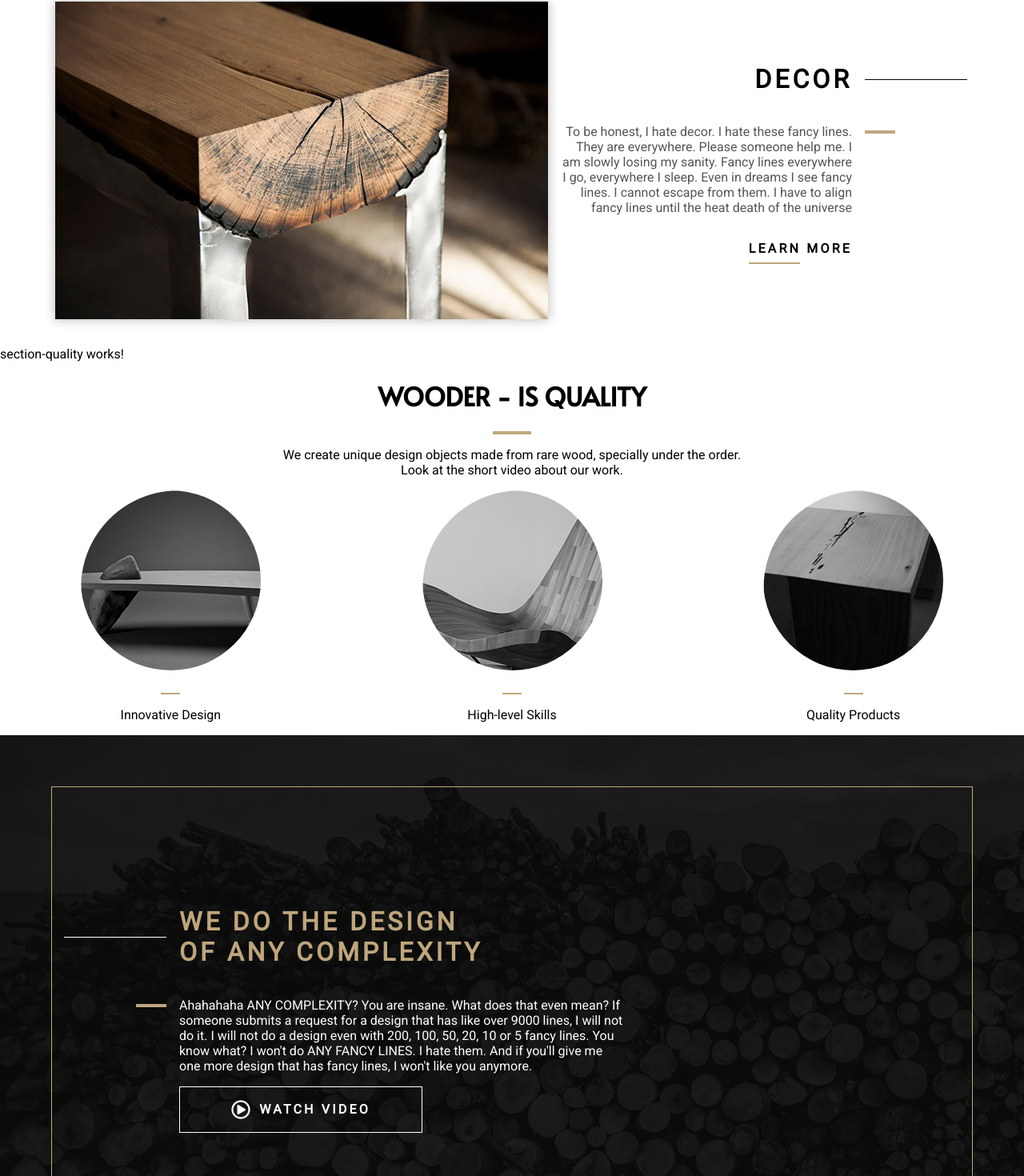
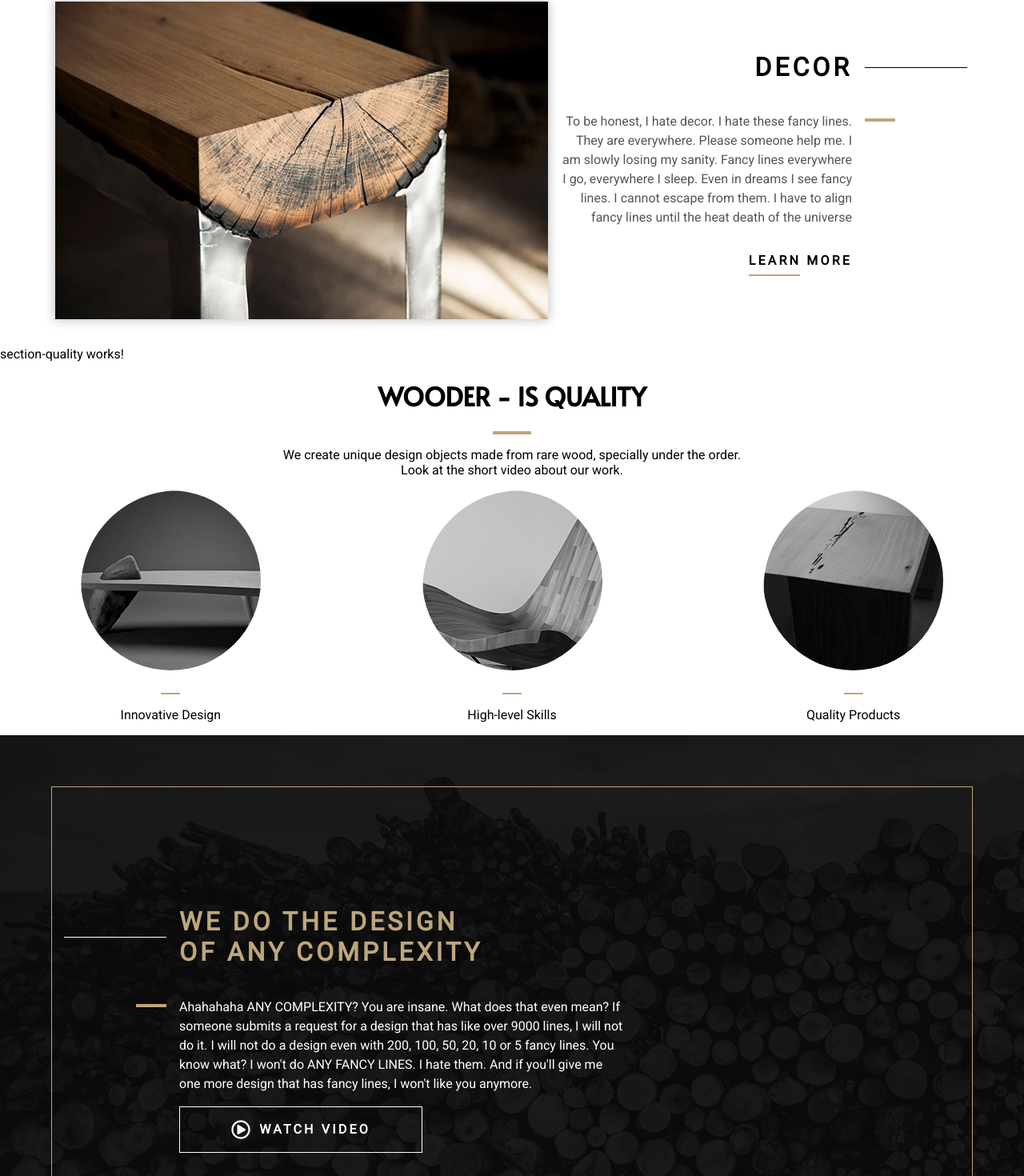
Before and after one commit to FajsiEx/ng-eshop, an Angular app: page / in a window 1280 px wide. Shown: the part 1369-2839 px from the top of the page at 80% size. Built offline with nearby package versions, Linux system fonts and the light colour scheme.

Commit message:
* normalize line spacing from design

```diff
--- a/src/app/pages/home/section-categories/section-categories.component.scss
+++ b/src/app/pages/home/section-categories/section-categories.component.scss
@@ -54,6 +54,10 @@
         }
 
         .desc {
+            p {
+                line-height: var(--line-height-desc);
+            }
+
             .before-line {
                 justify-content: start;
             }
--- a/src/app/pages/home/section-video/section-video.component.scss
+++ b/src/app/pages/home/section-video/section-video.component.scss
@@ -55,6 +55,10 @@
             }
 
             .desc {
+                p {
+                    line-height: var(--line-height-desc);
+                }
+
                 .before-line {
                     justify-content: start;
                 }
--- a/src/styles.scss
+++ b/src/styles.scss
@@ -22,6 +22,8 @@
   --offset: 8px;
   --offset-2x: 16px;
   --offset-4x: 32px;
+
+  --line-height-desc: 1.5rem;
 }
 
 
```
